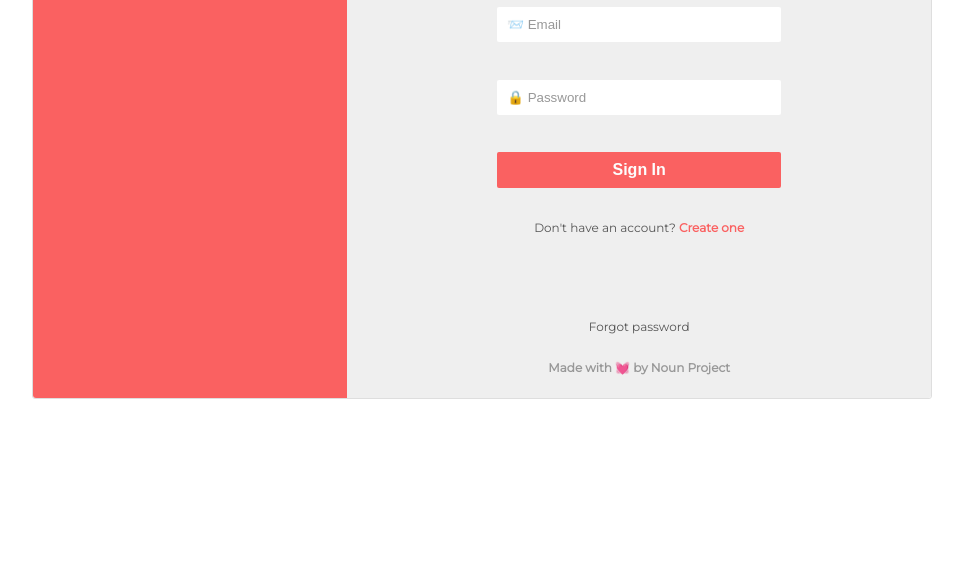
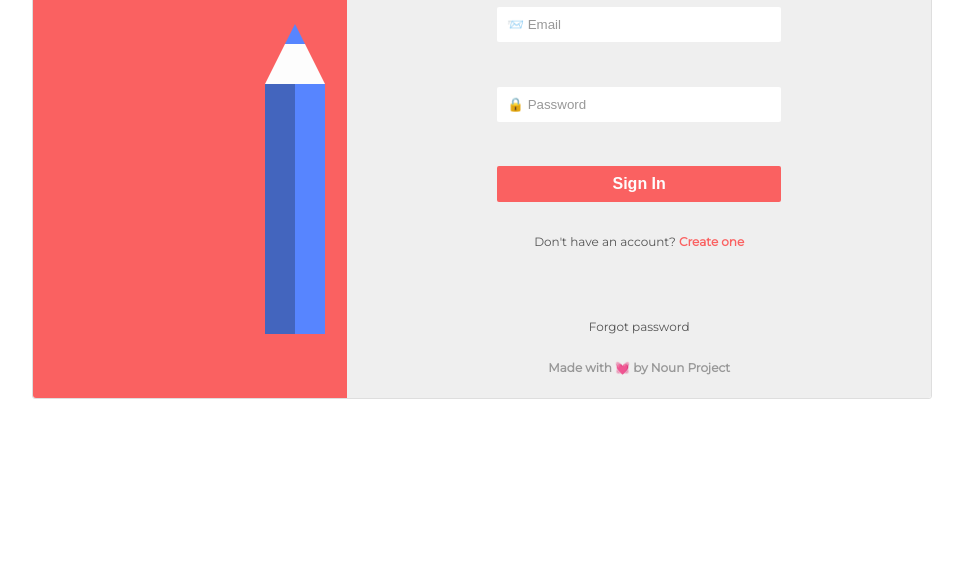
Before and after one commit to josewhitetower/lingolayout, a website: page index.html in a window 1280 px wide. Shown: the part 231-800 px from the top of the page, without its empty margins (158-1121 px from the left). Drawn offline with Linux system fonts and the light colour scheme.

Commit message:
added pencil

```diff
--- a/index.html
+++ b/index.html
@@ -17,6 +17,25 @@
 
   </div>
   <div class="section-left">
+    <div class="col"></div>
+    <div class="col"></div>
+    <div class="col">
+
+      <div class="row-3">
+
+      </div>
+      <div class="row-5">
+        <div class="pencil">
+          <div class="pencil__top"></div>
+          <div class="pencil__middle">
+          </div>
+          <div class="pencil__bottom">
+            <div class="pencil__bottom-left"></div>
+            <div class="pencil__bottom-right"></div>
+          </div>
+        </div>
+      </div>
+    </div>
   </div>
 
   <div class="section-right">
--- a/sass/components/_form.scss
+++ b/sass/components/_form.scss
@@ -1,5 +1,6 @@
 .form {
   margin: 1rem 15rem 3rem 15rem;
+  min-width: 8rem;
 
   @include respond(phone) {
     margin: 1rem 7rem 3rem 7rem;
@@ -33,7 +34,7 @@
 
   &__label {
     display: block;
-    font-size: 1.2rem;
+    font-size: 1.6rem;
     font-weight: 700;
     margin-left: 1rem;
     margin-top: .7rem;
--- /dev/null
+++ b/sass/components/_pencil.scss
@@ -0,0 +1,41 @@
+.pencil {
+  &__top {
+    width: 0;
+    height: 0;
+    border-left: 1rem solid transparent;
+    border-right: 1rem solid transparent;
+    border-bottom: 2rem solid $color-blue;
+    text-align: center;
+    margin: 0 auto;
+
+  }
+
+  &__middle {
+    border-bottom: 4rem solid $color-white;
+    border-left: 2rem solid transparent;
+    border-right: 2rem solid transparent;
+    height: 0;
+    width: 6rem;
+    margin: 0 auto;
+  }
+
+  &__bottom {
+    width: 6rem;
+    margin: 0 auto;
+    height: 25rem;
+
+    &-left {
+      height: 100%;
+      background: $color-blue-darker;
+      width: 50%;
+      float: left;
+    }
+    &-right {
+      height: 100%;
+      background: $color-blue;
+      width: 50%;
+      float: right;
+    }
+  }
+
+}
--- /dev/null
+++ b/sass/layout/_grid.scss
@@ -0,0 +1,39 @@
+.col {
+  // border: 1px solid black;
+  height: 100%;
+  float: left;
+  width: 33.33333%;
+}
+
+.row-1{
+  // border: 1px solid black;
+  height: 12.5%;
+}
+.row-2{
+  // border: 1px solid black;
+  height: 25%;
+}
+.row-3{
+  // border: 1px solid black;
+  height: 37.5%;
+}
+.row-4{
+  // border: 1px solid black;
+  height: 50%;
+}
+.row-5{
+  // border: 1px solid black;
+  height: 62.5%;
+}
+.row-6{
+  // border: 1px solid black;
+  height: 75%;
+}
+.row-7{
+  // border: 1px solid black;
+  height: 87.5%;
+}
+.row-8{
+  // border: 1px solid black;
+  height: 100%;
+}
--- a/sass/main.scss
+++ b/sass/main.scss
@@ -5,7 +5,9 @@
 @import "base/typography";
 @import "components/form";
 @import "components/button";
+@import "components/pencil";
 @import "layout/navigation";
 @import "layout/header";
 @import "layout/footer";
+@import "layout/grid";
 @import "pages/home";
```
Also changed, not shown: css/style.css.
